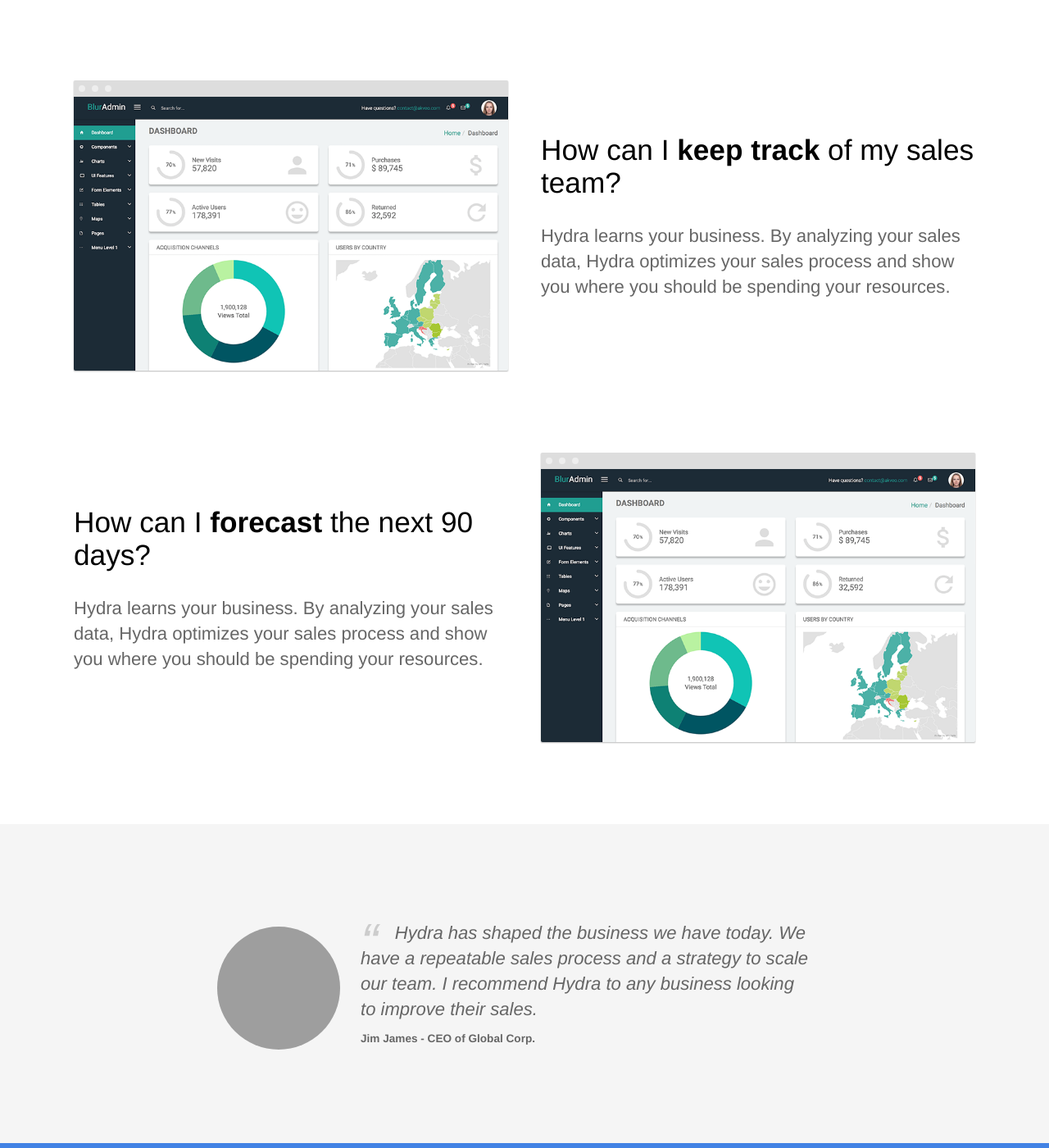
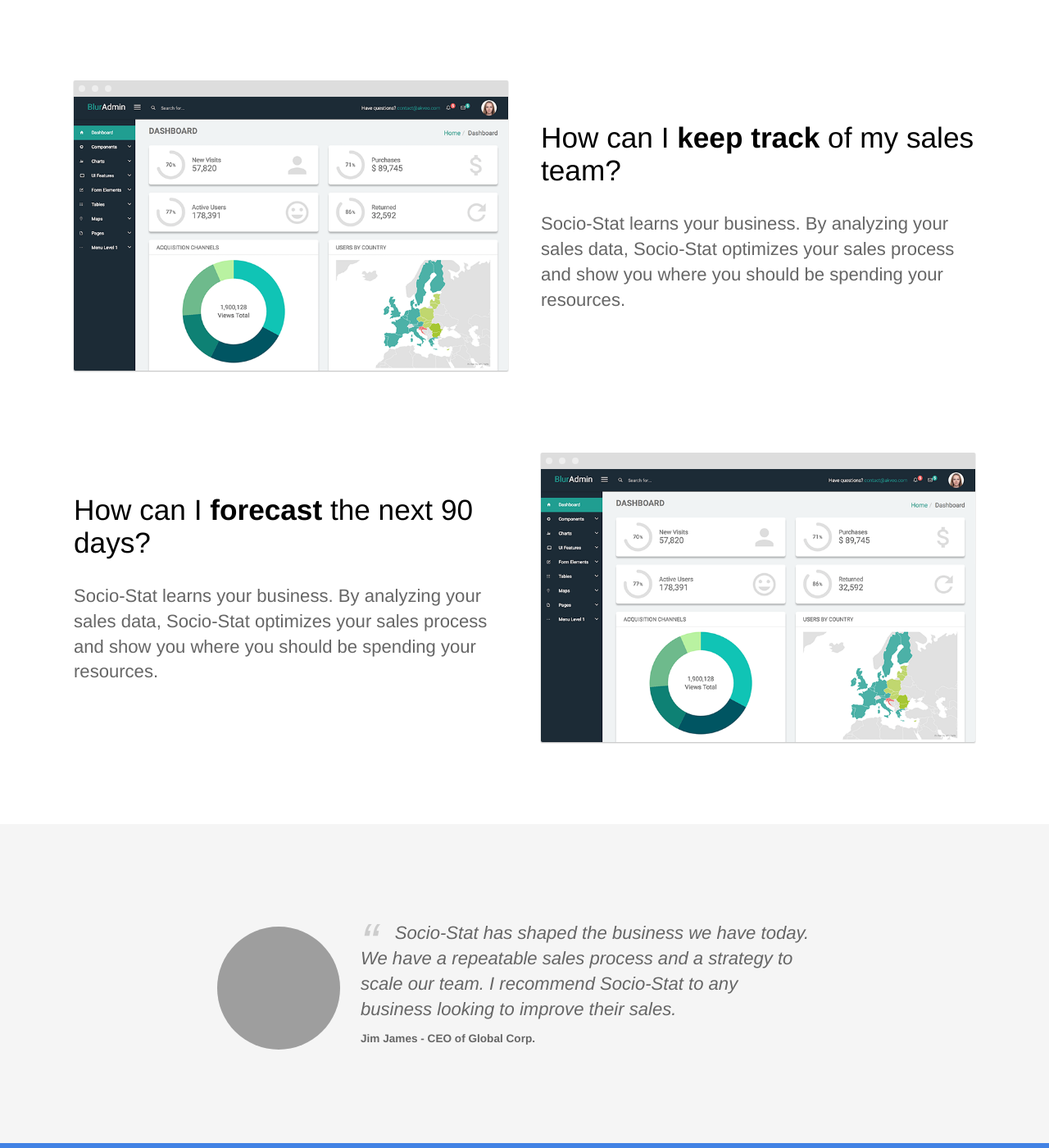
Before and after one commit to sociostat/sociostat.github.io, a Jekyll site: the page built from index.html, in a window 1280 px wide and 1400 px high, scrolled down 1393 px. Shown: the whole window at 82% size. Built offline with Jekyll 4.4.1, drawn with Linux system fonts in a browser that asks for light colours; some of the changed text lies outside the part shown; grey boxes are pictures that could not be loaded.

Commit message:
title and urls

```diff
--- a/_config.yml
+++ b/_config.yml
@@ -1,8 +1,8 @@
 # ----
 # Site
 
-title: Hydra Template
-url: "https://proud-alligator.cloudvent.net"
+title: Socio-Stat
+url: "https://github.com/sociostat/sociostat.github.io"
 baseurl:
 google_analytics_key:
 google_maps_javascript_api_key:
@@ -16,9 +16,9 @@
   email:
   twitter: # twitter username without the @ symbol
 social:
-  name: Hydra Template
+  name: Socio-Stat
   links:
-    - https://github.com/CloudCannon/hydra-jekyll-template
+    - https://github.com/sociostat/sociostat.github.io
 
 # -----
 # Build
--- a/index.html
+++ b/index.html
@@ -18,7 +18,7 @@
 		<div class="container flex">
 			<div class="text editable">
 				<h2>How can we <strong>double</strong> our sales revenue?</h2>
-				<p>Hydra learns your business. By analyzing your sales data, Hydra optimizes your sales process and show you where you should be spending your resources. </p>
+				<p>Socio-Stat learns your business. By analyzing your sales data, Socio-Stat optimizes your sales process and show you where you should be spending your resources. </p>
 			</div>
 			<div class="image">
 				<img src="{{ site.baseurl }}/images/dashboard.png" alt="Screenshot" class="screenshot editable" />
@@ -30,7 +30,7 @@
 		<div class="container flex">
 			<div class="text editable">
 				<h2>How can I <strong>keep track</strong> of my sales team?</h2>
-				<p>Hydra learns your business. By analyzing your sales data, Hydra optimizes your sales process and show you where you should be spending your resources.</p>
+				<p>Socio-Stat learns your business. By analyzing your sales data, Socio-Stat optimizes your sales process and show you where you should be spending your resources.</p>
 			</div>
 			<div class="image">
 				<img src="{{ site.baseurl }}/images/dashboard.png" alt="Screenshot" class="screenshot editable" />
@@ -42,7 +42,7 @@
 		<div class="container flex">
 			<div class="text editable">
 				<h2>How can I <strong>forecast</strong> the next 90 days?</h2>
-				<p>Hydra learns your business. By analyzing your sales data, Hydra optimizes your sales process and show you where you should be spending your resources.</p>
+				<p>Socio-Stat learns your business. By analyzing your sales data, Socio-Stat optimizes your sales process and show you where you should be spending your resources.</p>
 			</div>
 			<div class="image">
 				<img src="{{ site.baseurl }}/images/dashboard.png" alt="Screenshot" class="screenshot editable" />
@@ -55,7 +55,7 @@
 			<div class="testimonial-block">
 				<div class="square-image"><img src="https://source.unsplash.com/6anudmpILw4/600x400" alt="Jim James" class="editable"></div>
 				<blockquote>
-					<p class="editable">Hydra has shaped the business we have today. We have a repeatable sales process and a strategy to scale our team. I recommend Hydra to any business looking to improve their sales.</p>
+					<p class="editable">Socio-Stat has shaped the business we have today. We have a repeatable sales process and a strategy to scale our team. I recommend Socio-Stat to any business looking to improve their sales.</p>
 					<p class="editable author">Jim James - CEO of Global Corp.</p>
 				</blockquote>
 			</div>
```
Also changed, not shown: README.md, 1 other file.
